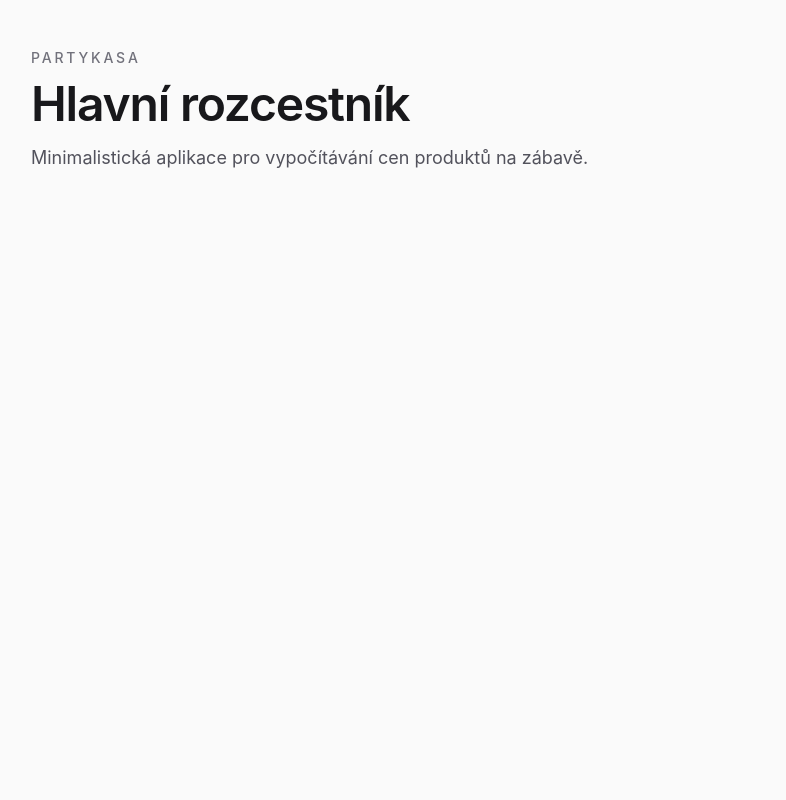
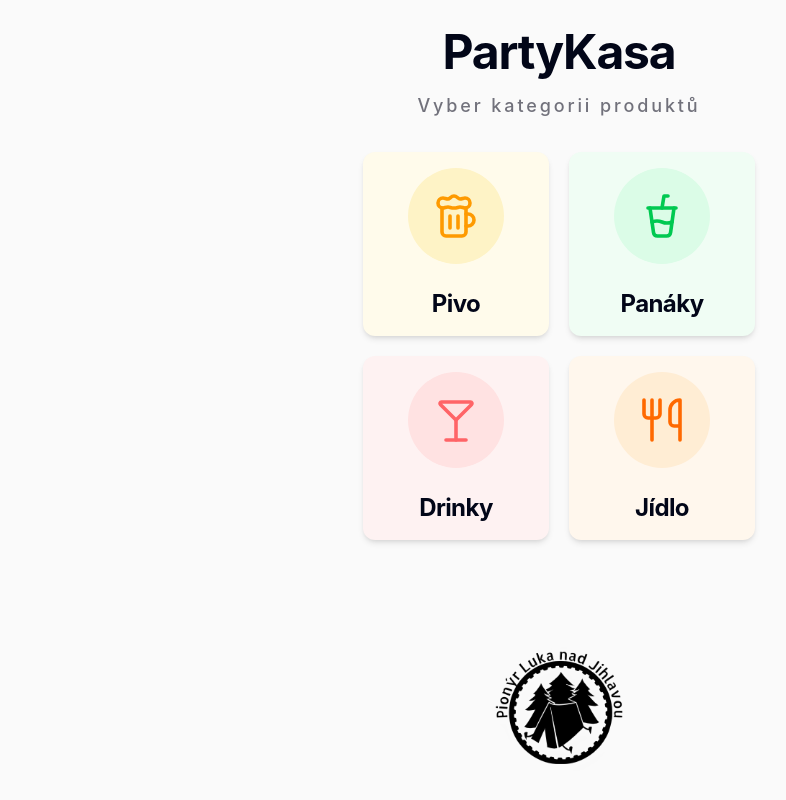
Before and after one commit to DominikPrusa/partyKasa, a React (Vite) app: page / in a window 1280 px wide. Shown: the whole page, without its empty margins (81-867 px from the left). Built offline with nearby package versions, Linux system fonts and the light colour scheme.

Commit message:
homepage and product data set for test

```diff
--- a/src/App.tsx
+++ b/src/App.tsx
@@ -1,12 +1,14 @@
 import { Route, Routes } from "react-router-dom";
 import "./App.css";
 import Home from "./pages/Home";
+import Products from "./pages/Products";
 
 function App() {
   return (
     <>
       <Routes>
         <Route path="/" element={<Home />} />
+        <Route path="/products" element={<Products />} />
       </Routes>
     </>
   );
--- a/src/pages/Home.tsx
+++ b/src/pages/Home.tsx
@@ -1,18 +1,97 @@
+import { Link } from "react-router-dom";
+import { Beer, Martini, CupSoda, Utensils } from "lucide-react";
+
+const categories = [
+  {
+    label: "Pivo",
+    param: "pivo",
+    icon: Beer,
+    color: "text-amber-500",
+    bg: "bg-amber-50",
+    iconBg: "bg-amber-100",
+  },
+  {
+    label: "Panáky",
+    param: "panaky",
+    icon: CupSoda,
+    color: "text-green-500",
+    bg: "bg-green-50",
+    iconBg: "bg-green-100",
+  },
+  {
+    label: "Drinky",
+    param: "drinky",
+    icon: Martini,
+    color: "text-red-400",
+    bg: "bg-red-50",
+    iconBg: "bg-red-100",
+  },
+  {
+    label: "Jídlo",
+    param: "jidlo",
+    icon: Utensils,
+    color: "text-orange-500",
+    bg: "bg-orange-50",
+    iconBg: "bg-orange-100",
+  },
+];
+
 const Home = () => {
   return (
-    <main className="min-h-screen bg-zinc-50 text-zinc-900">
-      <div className="mx-auto max-w-6xl px-6 py-12 sm:px-8 lg:px-12">
-        <div className="mb-10">
-          <p className="mb-3 text-sm font-medium uppercase tracking-[0.2em] text-zinc-500">
+    <main className="min-h-screen bg-zinc-50 text-zinc-950">
+      <div className="mx-auto flex min-h-screen max-w-md flex-col p-7">
+        <section className="text-center">
+          <h1 className="text-5xl font-bold tracking-tight text-slate-950">
             PartyKasa
+          </h1>
+
+          <p className="mt-4 text-lg font-medium tracking-[0.16em] text-zinc-500">
+            Vyber kategorii produktů
           </p>
-          <h1 className="text-4xl font-semibold tracking-tight sm:text-5xl">
-            Hlavní rozcestník
-          </h1>
-          <p className="mt-4 max-w-2xl text-base leading-7 text-zinc-600 sm:text-lg">
-            Minimalistická aplikace pro vypočítávání cen produktů na zábavě.
-          </p>
-        </div>
+        </section>
+
+        <section className="mt-8 grid grid-cols-2 gap-5">
+          {categories.map((category) => {
+            const Icon = category.icon;
+
+            return (
+              <Link
+                key={category.param}
+                to={`/products?category=${category.param}`}
+                className={[
+                  "flex aspect-[1.05] flex-col items-center justify-center rounded-xl p-4",
+                  "shadow-md",
+                  category.bg,
+                ].join(" ")}
+              >
+                <div
+                  className={[
+                    "mb-6 flex h-24 w-24 items-center justify-center rounded-full",
+                    category.iconBg,
+                  ].join(" ")}
+                >
+                  <Icon
+                    className={["h-12 w-12 stroke-[1.8]", category.color].join(
+                      " ",
+                    )}
+                  />
+                </div>
+
+                <span className="text-2xl font-bold tracking-tight text-slate-950">
+                  {category.label}
+                </span>
+              </Link>
+            );
+          })}
+        </section>
+
+        <footer className="mt-auto flex flex-col items-center text-center">
+          <img
+            src="./logo_black.jpg"
+            alt="pionyr_luka_nad_jihlavou"
+            className="w-36"
+          />
+        </footer>
       </div>
     </main>
   );
--- /dev/null
+++ b/src/pages/Products.tsx
@@ -0,0 +1,32 @@
+import { useSearchParams } from "react-router-dom";
+import { products } from "../utils/productList";
+
+const Products = () => {
+  const [searchParams] = useSearchParams();
+  const category = searchParams.get("category");
+
+  const filteredProducts = products.filter(
+    (product) => product.category === category,
+  );
+
+  return (
+    <main className="min-h-screen bg-zinc-50 px-6 py-10 text-zinc-950">
+      <div className="mx-auto max-w-md">
+        <h1 className="mb-8 text-center text-3xl font-bold">{category}</h1>
+
+        <div className="flex flex-col gap-3 text-center">
+          {filteredProducts.map((product, index) => (
+            <div
+              key={index}
+              className="rounded-xl bg-white px-4 py-3 text-xl font-semibold shadow-sm"
+            >
+              {product.name}
+            </div>
+          ))}
+        </div>
+      </div>
+    </main>
+  );
+};
+
+export default Products;
--- /dev/null
+++ b/src/utils/productList.ts
@@ -0,0 +1,137 @@
+import { BottleWine, Cross, Leaf, ShipWheel } from "lucide-react";
+
+export type Product = {
+  category: "panaky" | "pivo" | "drinky" | "jidlo";
+  name: string;
+  price: number;
+  amount: string;
+  icon: React.ElementType;
+  description?: string;
+  primaryColor: string;
+  bgColor: string;
+};
+
+export const products: Product[] = [
+  // panaky / shots
+  {
+    category: "panaky",
+    name: "Jäger",
+    price: 40,
+    amount: "0,02 l",
+    icon: Cross,
+    description: "Bylinný likér Jägermeister, malý panák.",
+    primaryColor: "text-green-700",
+    bgColor: "bg-green-50",
+  },
+  {
+    category: "panaky",
+    name: "Jäger",
+    price: 70,
+    amount: "0,04 l",
+    icon: Cross,
+    description: "Bylinný likér Jägermeister, velký panák.",
+    primaryColor: "text-green-700",
+    bgColor: "bg-green-50",
+  },
+  {
+    category: "panaky",
+    name: "Vodka",
+    price: 40,
+    amount: "0,02 l",
+    icon: BottleWine,
+    description: "Vodka, malý panák.",
+    primaryColor: "text-blue-600",
+    bgColor: "bg-blue-50",
+  },
+  {
+    category: "panaky",
+    name: "Vodka",
+    price: 70,
+    amount: "0,04 l",
+    icon: BottleWine,
+    description: "Vodka, velký panák.",
+    primaryColor: "text-blue-600",
+    bgColor: "bg-blue-50",
+  },
+  {
+    category: "panaky",
+    name: "Zelená",
+    price: 25,
+    amount: "0,02 l",
+    icon: Leaf,
+    description: "Zelená, malý panák.",
+    primaryColor: "text-lime-600",
+    bgColor: "bg-lime-50",
+  },
+  {
+    category: "panaky",
+    name: "Zelená",
+    price: 50,
+    amount: "0,04 l",
+    icon: Leaf,
+    description: "Zelená, velký panák.",
+    primaryColor: "text-lime-600",
+    bgColor: "bg-lime-50",
+  },
+  {
+    category: "panaky",
+    name: "Rum",
+    price: 40,
+    amount: "0,02 l",
+    icon: ShipWheel,
+    description: "Rum, malý panák.",
+    primaryColor: "text-orange-600",
+    bgColor: "bg-orange-50",
+  },
+  {
+    category: "panaky",
+    name: "Rum",
+    price: 70,
+    amount: "0,04 l",
+    icon: ShipWheel,
+    description: "Rum, velký panák.",
+    primaryColor: "text-orange-600",
+    bgColor: "bg-orange-50",
+  },
+
+  // pivo / beer
+  {
+    category: "pivo",
+    name: "Pivo",
+    price: 40,
+    amount: "0,3 l",
+    icon: ShipWheel,
+    primaryColor: "text-orange-600",
+    bgColor: "bg-orange-50",
+  },
+  {
+    category: "pivo",
+    name: "Pivo",
+    price: 70,
+    amount: "0,5 l",
+    icon: ShipWheel,
+    primaryColor: "text-orange-600",
+    bgColor: "bg-orange-50",
+  },
+
+  // drinky / drinks
+  {
+    category: "drinky",
+    name: "Cola+Morgen",
+    price: 100,
+    amount: "0,3 l",
+    icon: ShipWheel,
+    primaryColor: "text-orange-600",
+    bgColor: "bg-orange-50",
+  },
+  // jidlo / food
+  {
+    category: "jidlo",
+    name: "Párek v rohlíku",
+    price: 40,
+    amount: "1ks",
+    icon: ShipWheel,
+    primaryColor: "text-orange-600",
+    bgColor: "bg-orange-50",
+  },
+];
```
Also changed, not shown: public/logo_black.jpg (added).
